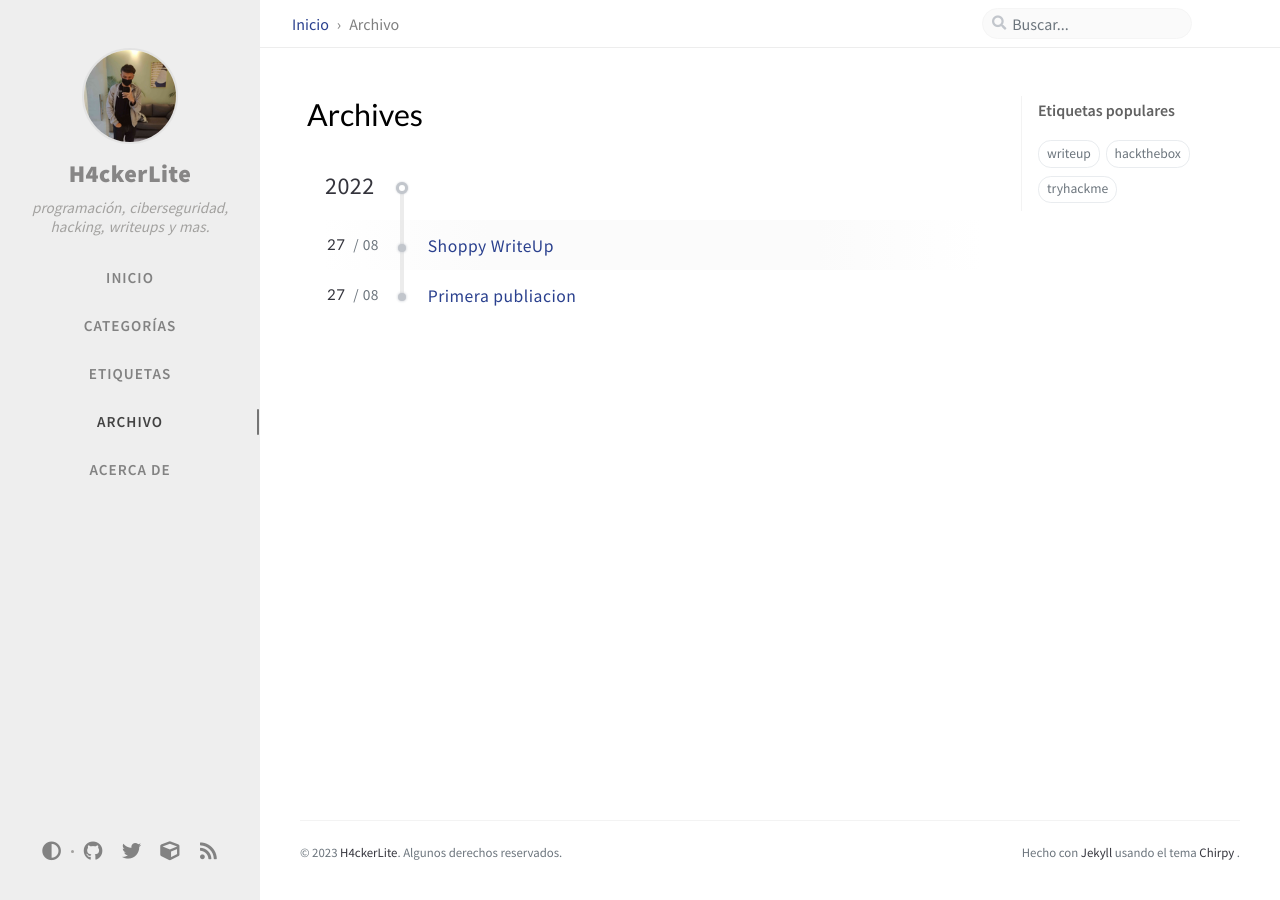
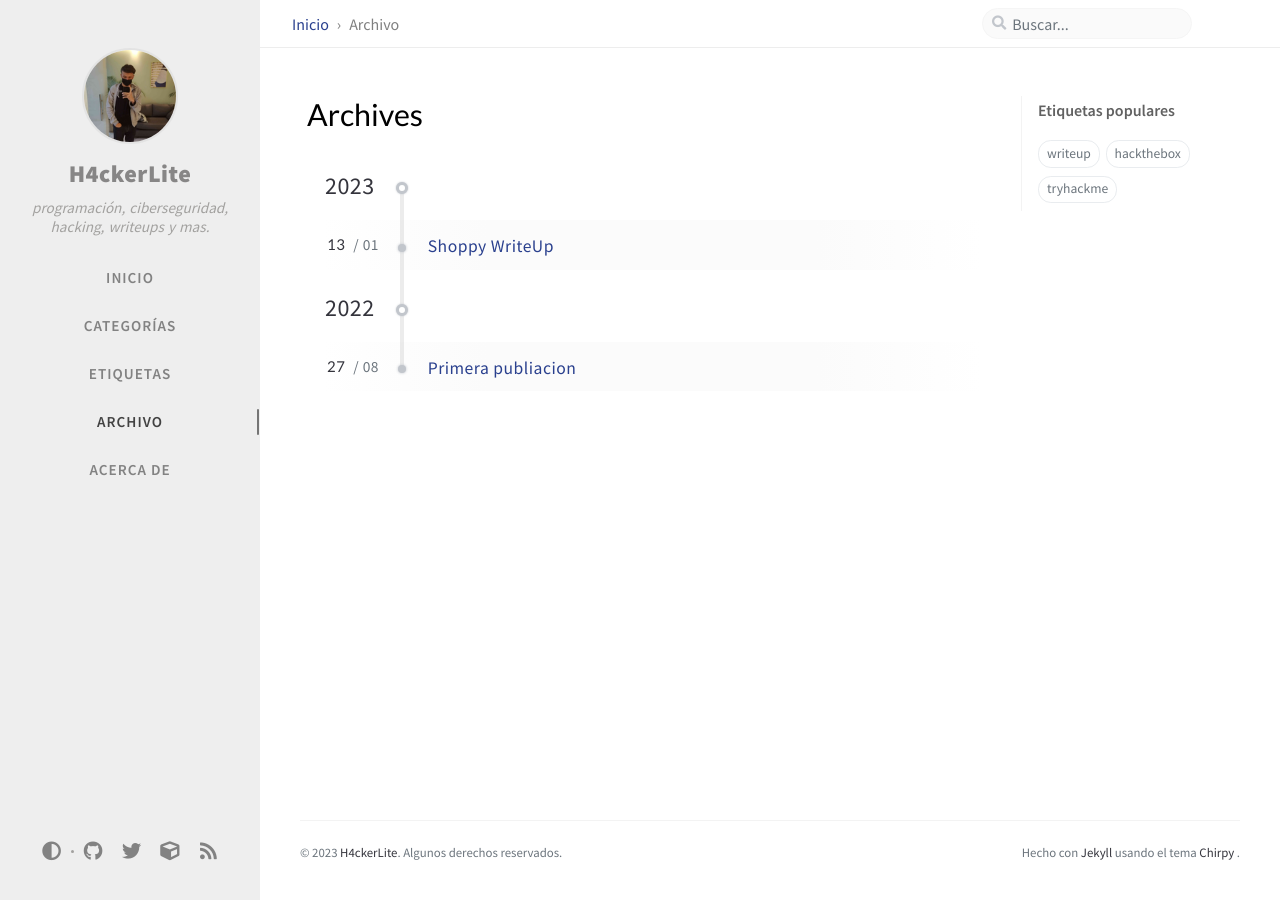
Before and after one commit to h4ckerlite/h4ckerlite.github.io, a Jekyll site: the page built from _tabs/archives.md, in a window 1280 px wide. Built offline with Jekyll 4.4.1, drawn with Linux system fonts in a browser that asks for light colours; nearby versions of some CDN libraries; comment, search, counter and statistics services are not loaded.

Commit message:
Update 2023-01-15-shoppy-writeup.md

```diff
--- a/_posts/2023-01-15-shoppy-writeup.md
+++ b/_posts/2023-01-15-shoppy-writeup.md
@@ -1,7 +1,7 @@
 ---
 title: Shoppy WriteUp
 author: H4ckerLite
-date: 2022-08-28 00:00:00 +0800
+date: 2023-01-14 00:00:00 +0800
 categories: [hackthebox, machine, writeup]
 tags: [hackthebox, writeup]
 pin: pin
```
